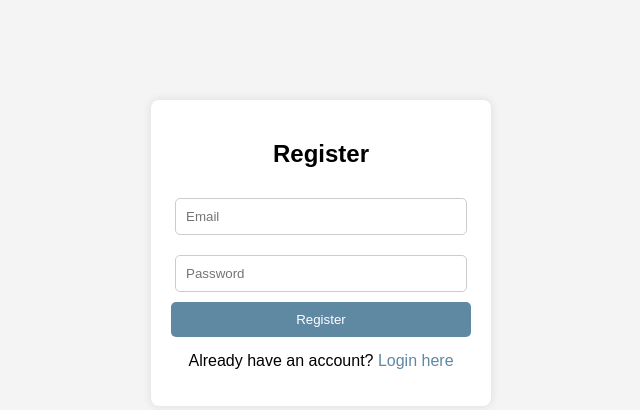
After one commit to PowerGMedia/newtrackingdata, a Python web app: template templates/makeaaccount.html in a window 1280 px wide. The commit adds this page. Shown: the top 410 px of the page, without its empty margins (319-959 px from the left). Run offline with Jinja, Linux system fonts and the light colour scheme; the template is opened without the code that fills it, so the values that code supplies are empty.

Commit message:
testing make an account

```diff
--- a/templates/changes.html
+++ b/templates/changes.html
@@ -61,6 +61,8 @@
         <div class="log-item">25.03.25 | ---- VERSION 1.1a ---- </div>
         <div class="log-item">25.03.25 | Change log added for Site and database changes</div>
         <div class="log-item">25.03.25 | Added Multi-result view and fixed Mobile Compatibility</div>
+        <div class="log-item">26.03.25 | ---- VERSION 1.2 ---- </div>
+        <div class="log-item">26.03.25 | Added working "Request a Change" feature for public use.</div>
       </div>
     </div>
   </div>
--- a/templates/index.html
+++ b/templates/index.html
@@ -34,9 +34,9 @@
         #request-change-form {
             display: none;
             margin-top: 20px;
-            border: 1px solid #ccc;
+            border: 1px solid #dddddd;
             padding: 15px;
-            background: #f9f9f9;
+            background: #575757;
         }
         #request-change-form label {
             display: block;
--- /dev/null
+++ b/templates/makeaaccount.html
@@ -0,0 +1,102 @@
+<!DOCTYPE html>
+<html lang="en">
+<head>
+    <meta charset="UTF-8">
+    <meta name="viewport" content="width=device-width, initial-scale=1.0">
+    <title>Register</title>
+    <style>
+        body {
+            font-family: Arial, sans-serif;
+            text-align: center;
+            background-color: #f4f4f4;
+            margin: 0;
+            padding: 0;
+        }
+
+        .container {
+            width: 300px;
+            margin: 100px auto;
+            padding: 20px;
+            background: white;
+            border-radius: 8px;
+            box-shadow: 0px 0px 10px rgba(0, 0, 0, 0.1);
+        }
+
+        h2 {
+            margin-bottom: 20px;
+        }
+
+        input {
+            width: 90%;
+            padding: 10px;
+            margin: 10px 0;
+            border: 1px solid #ccc;
+            border-radius: 5px;
+        }
+
+        button {
+            width: 100%;
+            padding: 10px;
+            background: #5f88a3;
+            border: none;
+            color: white;
+            border-radius: 5px;
+            cursor: pointer;
+        }
+
+        button:hover {
+            background: #456b87;
+        }
+
+        p {
+            margin-top: 15px;
+        }
+
+        a {
+            color: #5f88a3;
+            text-decoration: none;
+        }
+
+        a:hover {
+            text-decoration: underline;
+        }
+
+        #message {
+            margin-top: 10px;
+            font-weight: bold;
+        }
+    </style>
+</head>
+<body>
+    <div class="container">
+        <h2>Register</h2>
+        <form id="registerForm">
+            <input type="email" id="email" placeholder="Email" required>
+            <input type="password" id="password" placeholder="Password" required>
+            <button type="submit">Register</button>
+        </form>
+        <p>Already have an account? <a href="/login">Login here</a></p>
+        <div id="message"></div>
+    </div>
+
+    <script>
+        document.getElementById("registerForm").addEventListener("submit", async (e) => {
+            e.preventDefault();
+            const email = document.getElementById("email").value;
+            const password = document.getElementById("password").value;
+
+            const response = await fetch("/register", {
+                method: "POST",
+                headers: { "Content-Type": "application/json" },
+                body: JSON.stringify({ email, password })
+            });
+
+            const result = await response.json();
+            document.getElementById("message").innerText = result.message || result.error;
+            if (result.success) {
+                window.location.href = "/login";
+            }
+        });
+    </script>
+</body>
+</html>
--- a/templates/requirements.txt
+++ b/templates/requirements.txt
@@ -2,3 +2,4 @@ flask
 gunicorn
 python-dotenv
 requests
+supabase
```
Also changed, not shown: app.py (+55 -10 lines), templates/login.html (+25 -13 lines).
